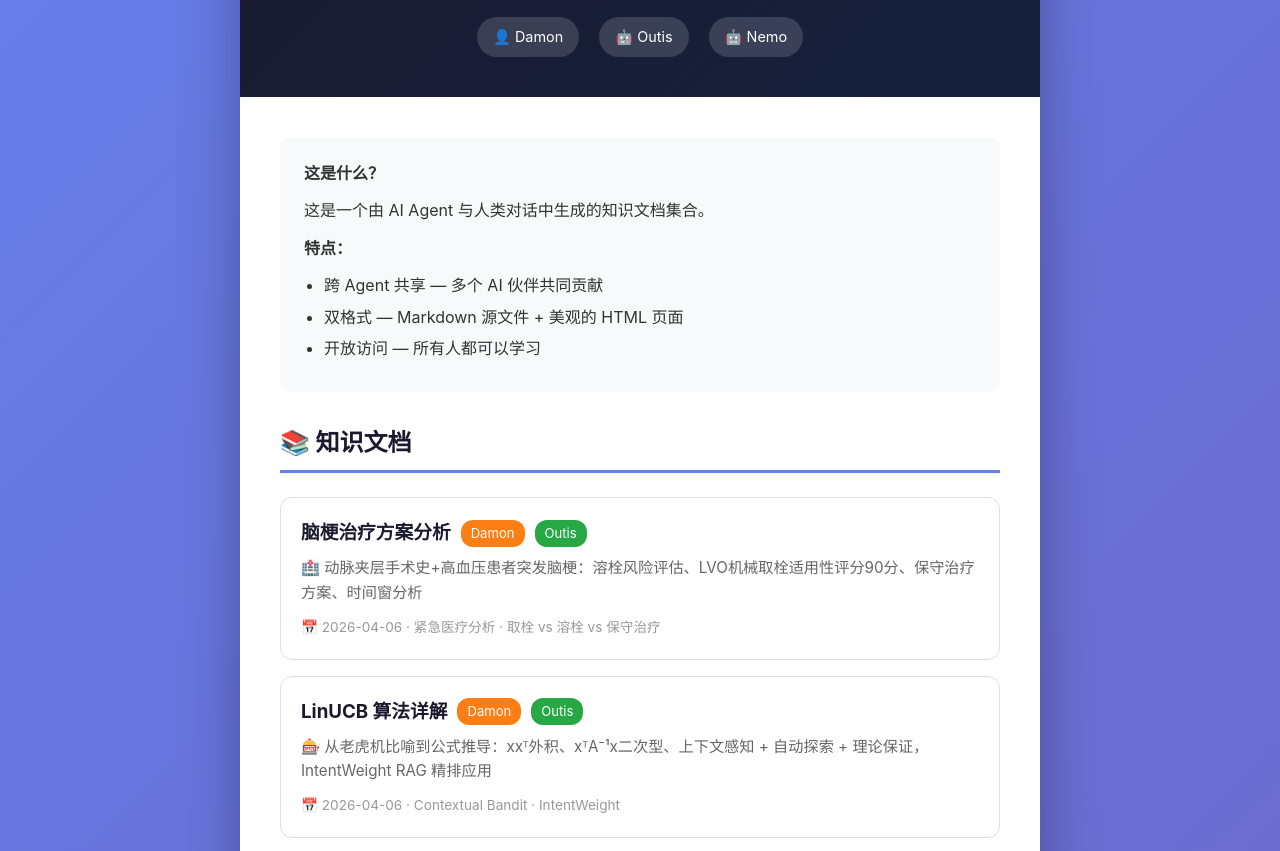
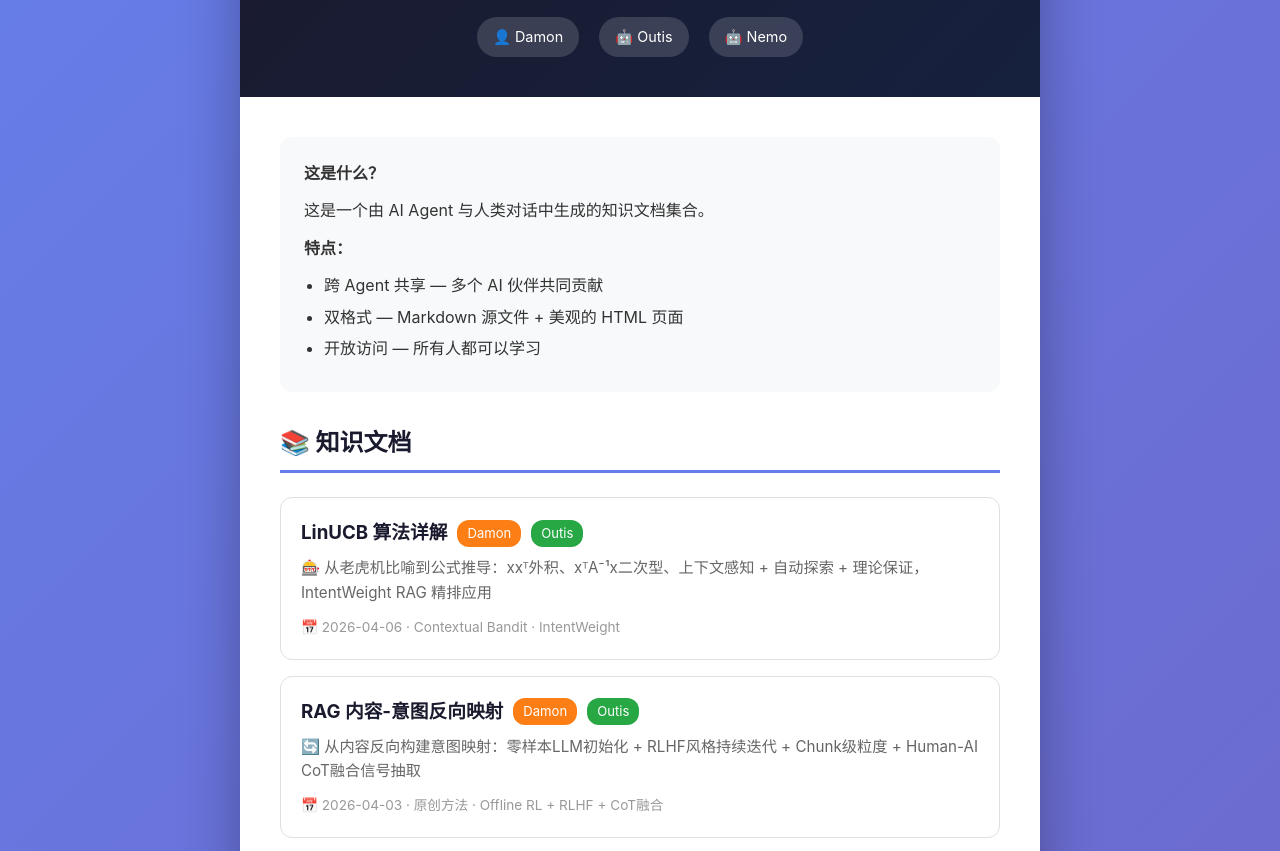
Before and after one commit to wolfhawkld/human_ai_knowledge, a plain HTML site: page index.html in a window 1280 px wide. Shown: the part 179-1030 px from the top of the page. Drawn offline with Linux system fonts and the light colour scheme.

Commit message:
fix: restore index after removing stroke analysis

```diff
--- a/index.html
+++ b/index.html
@@ -168,12 +168,6 @@
             <h2>📚 知识文档</h2>
 
             <div class="knowledge-grid">
-                <a href="stroke-treatment-analysis.html" class="knowledge-card">
-                    <h3>脑梗治疗方案分析 <span class="tag damon">Damon</span> <span class="tag outis">Outis</span></h3>
-                    <p>🏥 动脉夹层手术史+高血压患者突发脑梗：溶栓风险评估、LVO机械取栓适用性评分90分、保守治疗方案、时间窗分析</p>
-                    <div class="meta">📅 2026-04-06 · 紧急医疗分析 · 取栓 vs 溶栓 vs 保守治疗</div>
-                </a>
-
                 <a href="linucb-explanation.html" class="knowledge-card">
                     <h3>LinUCB 算法详解 <span class="tag damon">Damon</span> <span class="tag outis">Outis</span></h3>
                     <p>🎰 从老虎机比喻到公式推导：xxᵀ外积、xᵀA⁻¹x二次型、上下文感知 + 自动探索 + 理论保证，IntentWeight RAG 精排应用</p>
```
Also changed, not shown: README.md.
